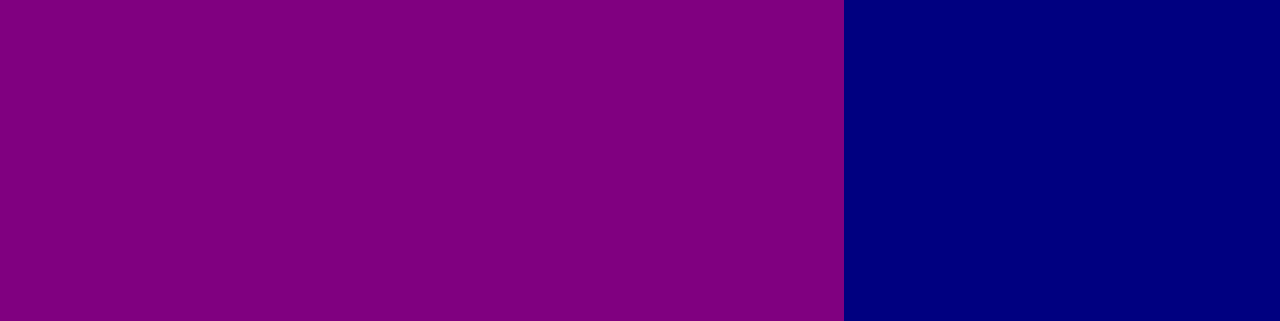
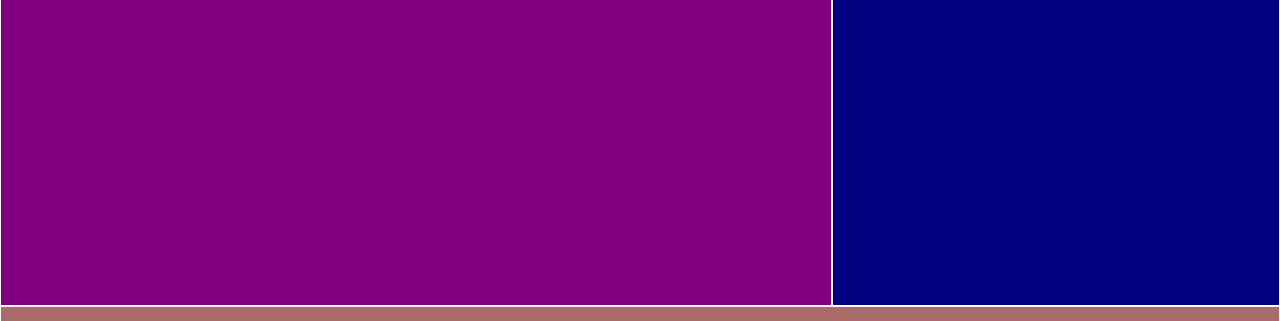
Before and after one commit to CoderShahbaz/Grid-Asign, a plain HTML site: page index.html in a window 1280 px wide. Shown: the part 388-709 px from the top of the page. Drawn offline with Linux system fonts and the light colour scheme.

Commit message:
Update style.css

```diff
--- a/style.css
+++ b/style.css
@@ -29,7 +29,7 @@ body .Grid-Container{
     ;
 
 }
-.grid-item{
+.grid-items{
     border: 1px solid snow;
     font-size: 30px;
     font-weight: 600;
```
